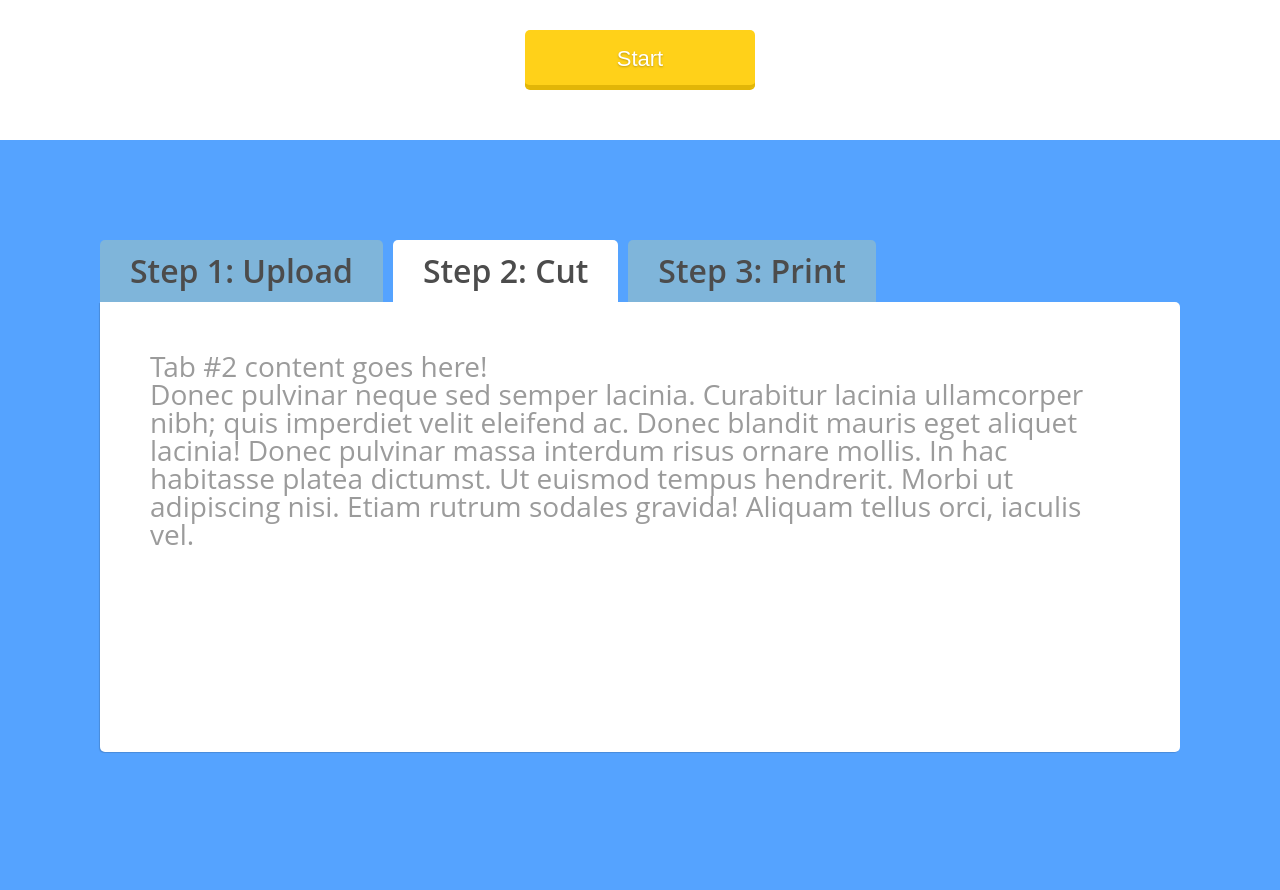
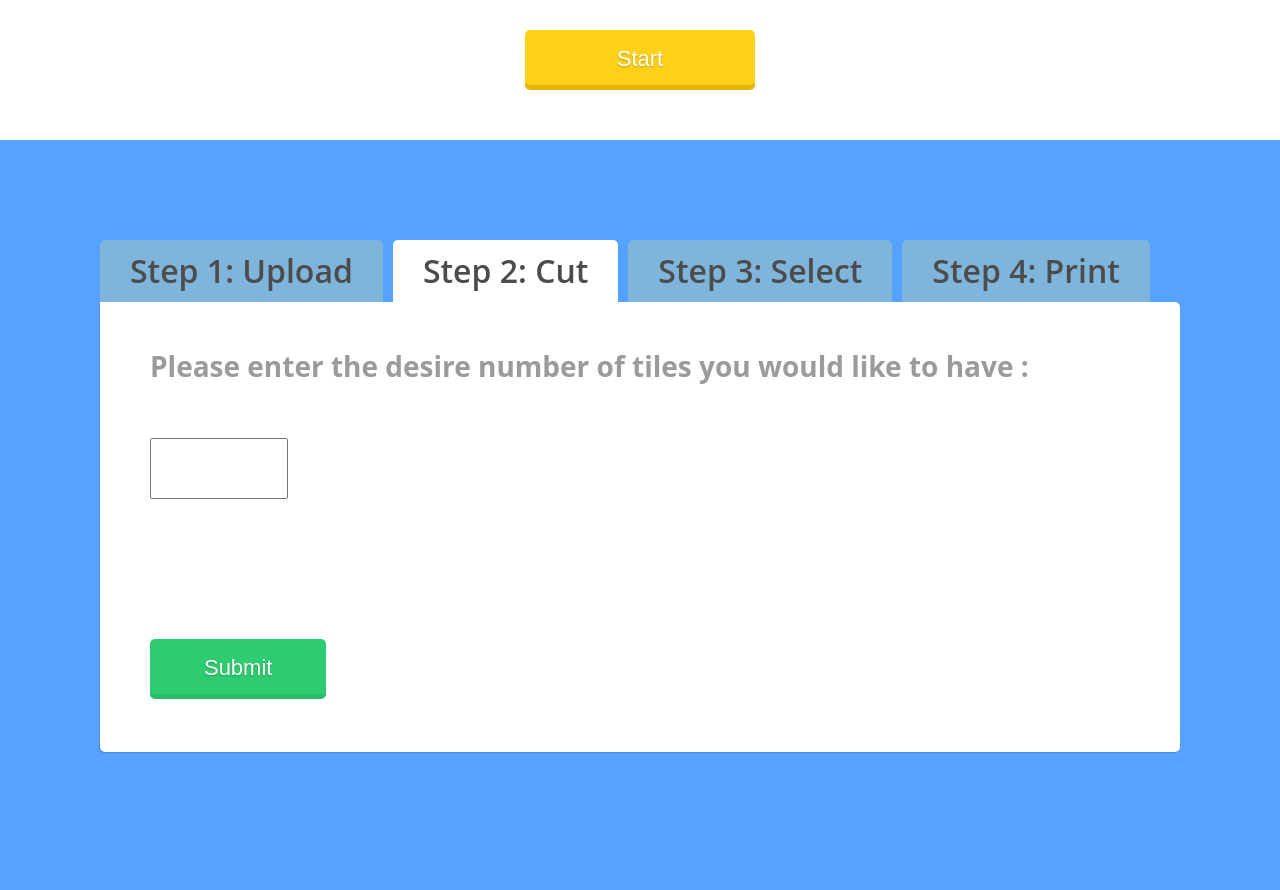
Before and after one commit to gauss1181/shirtsio, a Django app: page /app/ in a window 1280 px wide, after a click on "Step 2: Cut". Shown: the part 578-1468 px from the top of the page. Run offline with Django 3.2, Linux system fonts and the light colour scheme.

Commit message:
[Added] number input box for tile number under cut tab

```diff
--- a/shirtsio/static/css/app.css
+++ b/shirtsio/static/css/app.css
@@ -251,17 +251,10 @@ li.active a, li.active a:hover {
     display:block;
 }
 
-#upload-instruction {
-    color: ;
-}
-
 
 #upload-btn {
-    text-align: center;
-    margin: 50px auto;
-}
-
-#upload-btn {
+  text-align: center;
+  margin: 50px auto;
   position: relative;
   vertical-align: top;
   width: 18%;
@@ -293,3 +286,49 @@ li.active a, li.active a:hover {
   -webkit-box-shadow: none;
   box-shadow: none;
 }
+
+
+
+#tile-number-input {
+    margin-top: 30px;
+    width: 130px;
+    height: 55px;
+    font-size: 45px;
+    color: #55A3FF;
+
+}
+
+#set-number-btn {
+  text-align: center;
+  margin: 50px auto;
+  position: relative;
+  vertical-align: top;
+  width: 18%;
+  height: 60px;
+  padding: 0;
+  font-size: 22px;
+  color:white;
+  text-align: center;
+  text-shadow: 0 1px 2px rgba(0, 0, 0, 0.25);
+  background: #2ecc71;
+  border: 0;
+  border-bottom: 2px solid #28be68;
+  cursor: pointer;
+  -webkit-box-shadow: inset 0 -2px #28be68;
+  box-shadow: inset 0 -3px #28be68;
+  outline-style: none;
+  border-radius: 5px;
+  margin-top: 140px;
+}
+
+#set-number-btn:hover {
+  background-color: #3CE082;
+
+}
+
+#set-number-btn:active {
+  top: 1px;
+  outline: none;
+  -webkit-box-shadow: none;
+  box-shadow: none;
+}
--- a/shirtsio/templates/app/index.html
+++ b/shirtsio/templates/app/index.html
@@ -38,12 +38,35 @@
                 <ul class="tab-links">
                     <li class="active"><a href="#tab1">Step 1: Upload</a></li>
                     <li><a href="#tab2">Step 2: Cut</a></li>
-                    <li><a href="#tab3">Step 3: Print</a></li>
+                    <li><a href="#tab3">Step 3: Select</a></li>
+                    <li><a href="#tab4">Step 4: Print</a></li>
                 </ul>
 
             <div class="tab-content">
 
                 <div id="tab1" class="tab active">
+                    <form id="upload-form" action="#">
+                        <h1 id="upload-instruction">Please choose the image you would like to cut :<br><br>
+                            <input type="file" name="datafile">
+                        </h1>
+                        <div>
+                            <input id="upload-btn" type="submit" value="Upload">
+                        </div>
+                    </form><!--upload-form -->
+                </div>
+
+                <div id="tab2" class="tab">
+                    <form id="set-number" action="#">
+                        <h1 id="upload-instruction">Please enter the desire number of tiles you would like to have :<br><br>
+                        </h1>
+                        <input id="tile-number-input" type="text" name="tile-number"><br>
+                        <div>
+                            <input id="set-number-btn" type="submit" value="Submit">
+                        </div>
+                    </form><!--set-number-form -->
+                </div>
+
+                <div id="tab3" class="tab">
                     <form id="upload-form" action="#">
                         <h1 id="upload-instruction">Please choose the image you would like to cut:<br><br>
                             <input type="file" name="datafile">
@@ -54,14 +77,15 @@
                     </form><!--upload-form -->
                 </div>
 
-                <div id="tab2" class="tab">
-                    <p>Tab #2 content goes here!</p>
-                    <p>Donec pulvinar neque sed semper lacinia. Curabitur lacinia ullamcorper nibh; quis imperdiet velit eleifend ac. Donec blandit mauris eget aliquet lacinia! Donec pulvinar massa interdum risus ornare mollis. In hac habitasse platea dictumst. Ut euismod tempus hendrerit. Morbi ut adipiscing nisi. Etiam rutrum sodales gravida! Aliquam tellus orci, iaculis vel.</p>
-                </div>
-
-                <div id="tab3" class="tab">
-                    <p>Tab #3 content goes here!</p>
-                    <p>Donec pulvinar neque sed semper lacinia. Curabitur lacinia ullamcorper nibh; quis imperdiet velit eleifend ac. Donec blandit mauris eget aliquet lacinia! Donec pulvinar massa interdum ri.</p>
+                <div id="tab4" class="tab">
+                    <form id="upload-form" action="#">
+                        <h1 id="upload-instruction">ose the image you would like to cut:<br><br>
+                            <input type="file" name="datafile">
+                        </h1>
+                        <div>
+                            <input id="upload-btn" type="submit" value="Upload">
+                        </div>
+                    </form><!--upload-form -->
                 </div>
 
             </div><!-- /.tab-content -->
```
